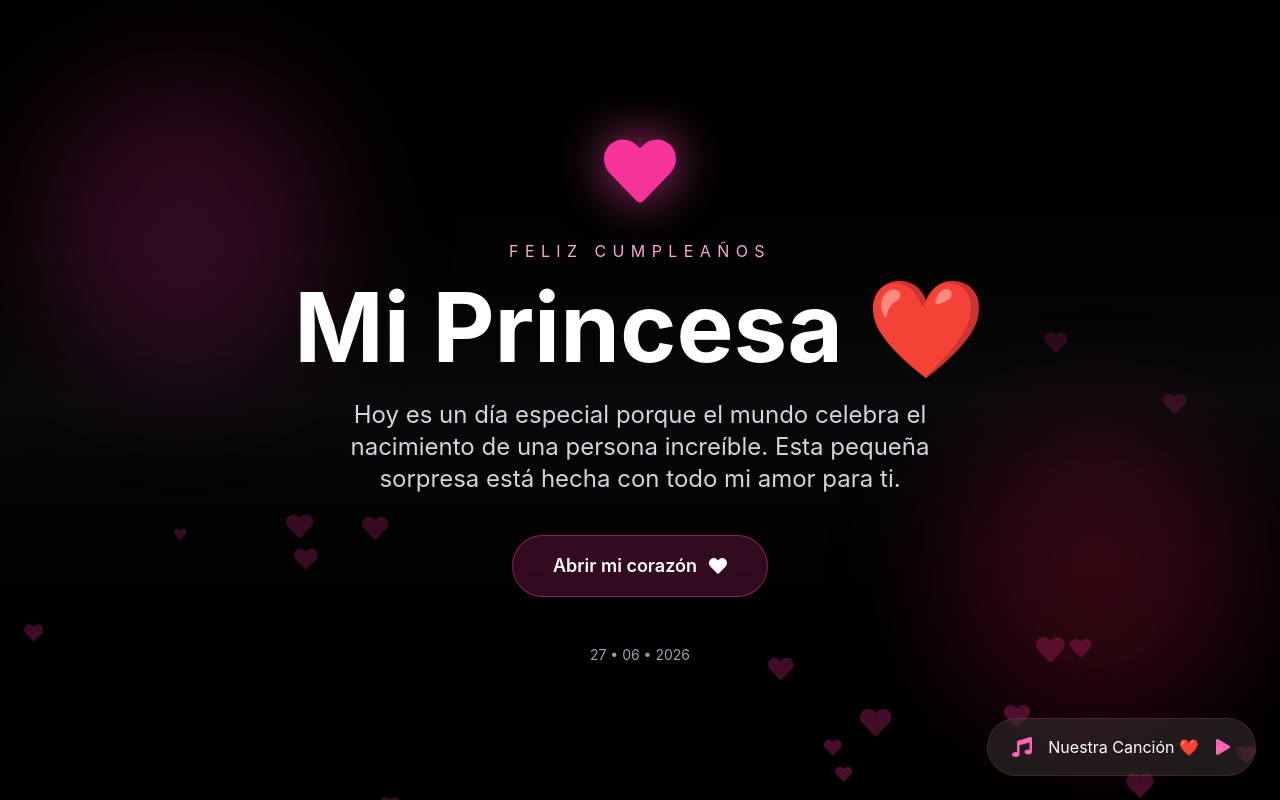
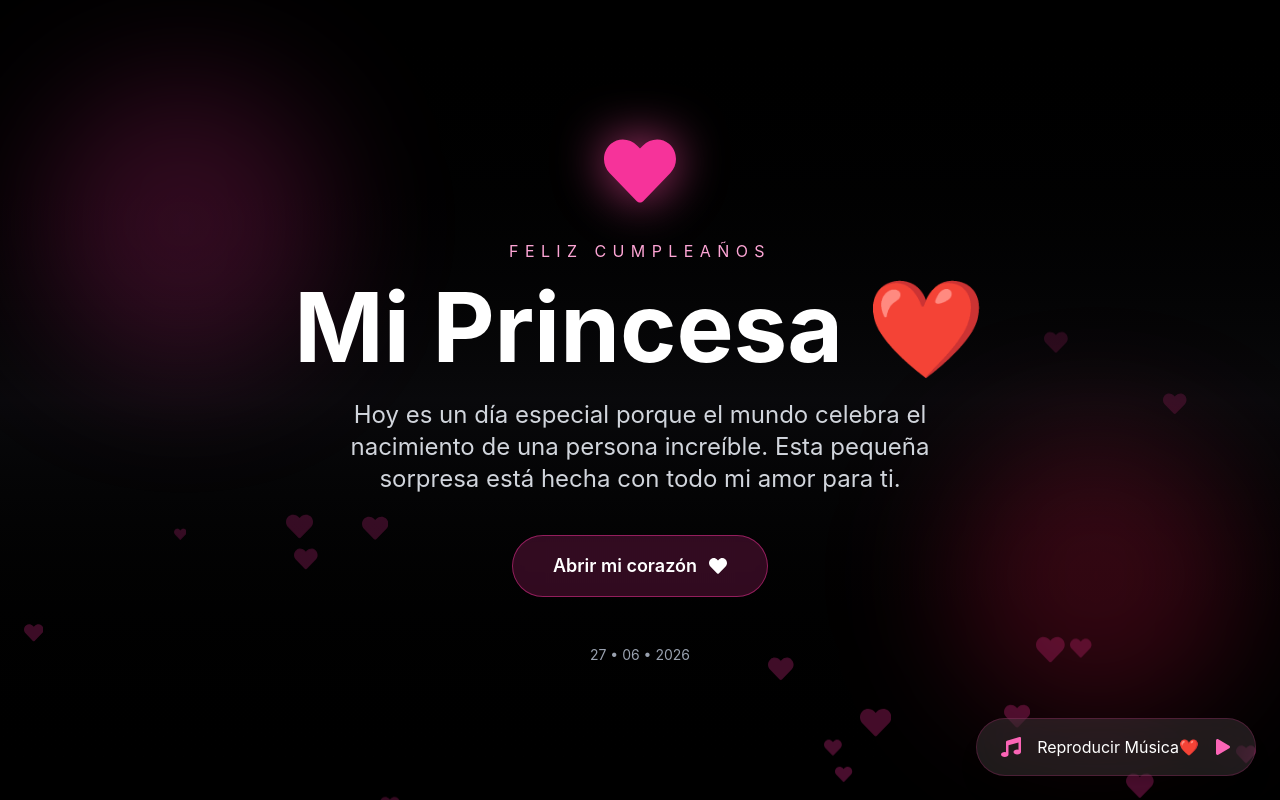
Before and after one commit to Steven0319/Birthday, a React (Vite) app: page / in a window 1280 px wide. Built offline with nearby package versions, Linux system fonts and the light colour scheme.

Commit message:
btn updates

```diff
--- a/src/Components/MusicPlayer.tsx
+++ b/src/Components/MusicPlayer.tsx
@@ -133,7 +133,7 @@ export const MusicPlayer = () => {
           <span className="text-sm md:text-base">
             {isPlaying
               ? "Pausar Música"
-              : "Nuestra Canción ❤️"}
+              : "Reproducir Música❤️"}
           </span>
 
           <span className="text-pink-400">
```
